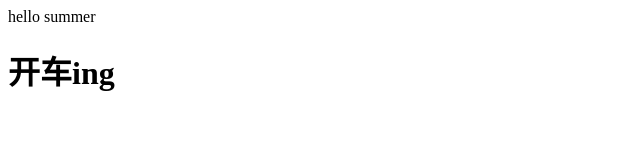
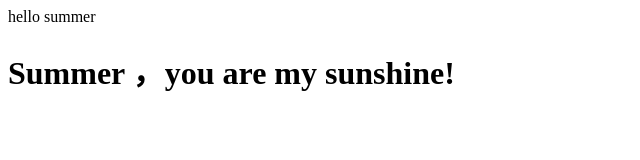
Before and after one commit to lms5610134/mySummer, a plain HTML site: page index.html in a window 1280 px wide. Shown: the whole page, without its empty margins (0-640 px from the left). Drawn offline with Linux system fonts and the light colour scheme.

Commit message:
修改index

```diff
--- a/index.html
+++ b/index.html
@@ -7,6 +7,6 @@
 <body>
 hello summer
 
-<h1>开车ing</h1>
+<h1>Summer ，you are my sunshine!</h1>
 </body>
 </html>
```
